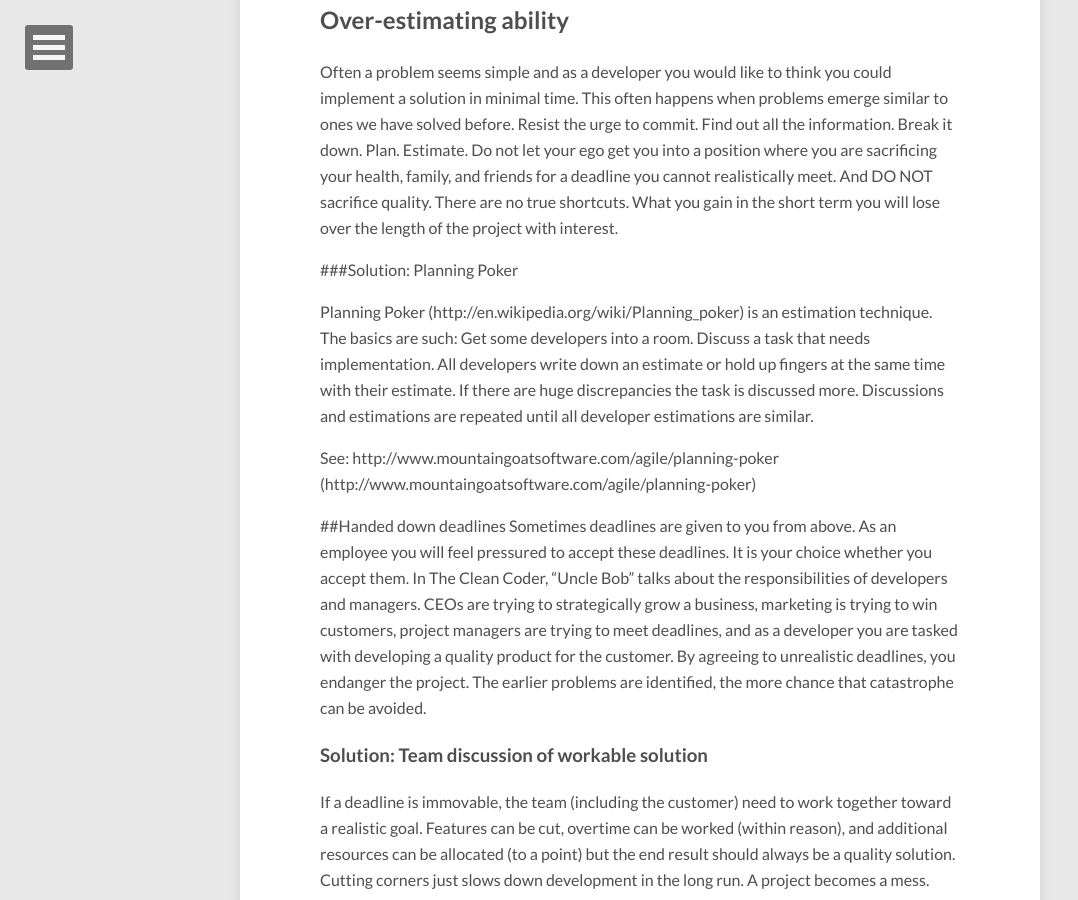
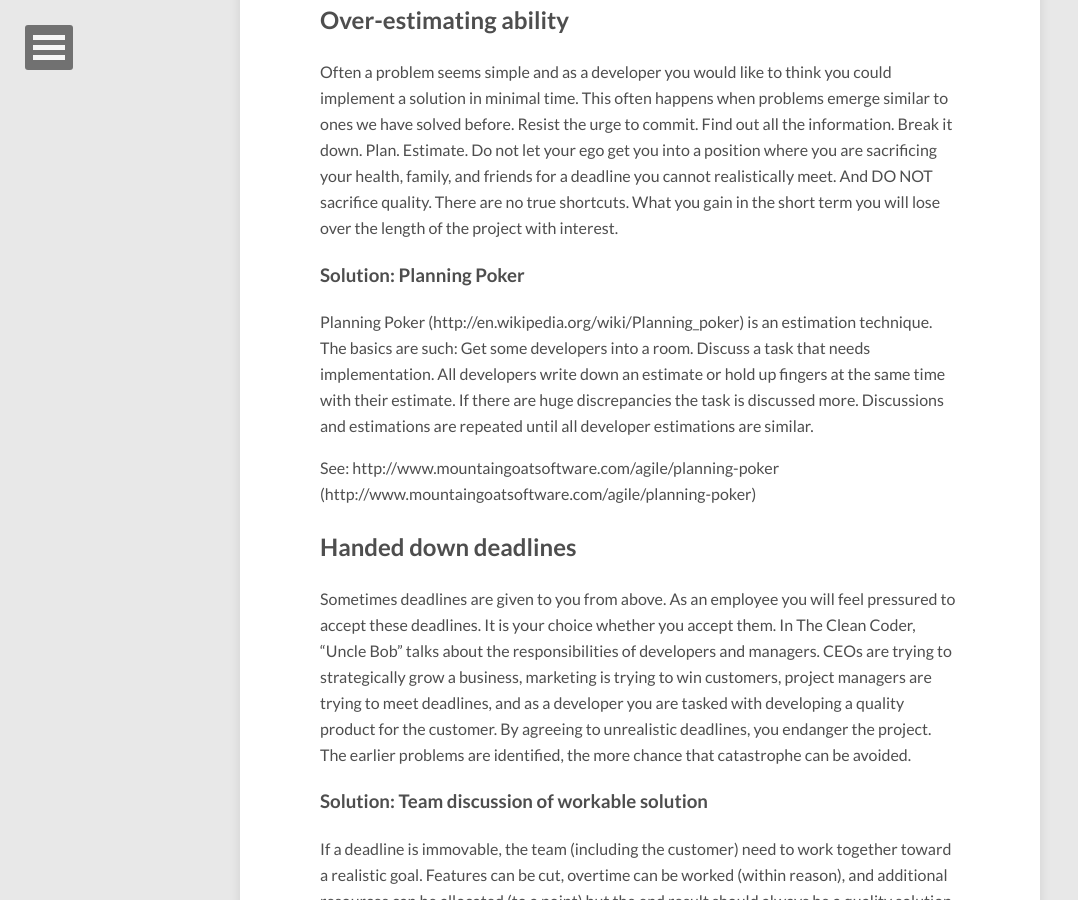
Before and after one commit to rikvandersanden/dburriss.github.io, a Jekyll site: the page built from _posts/2014-08-07-estimation.md, in a window 1280 px wide and 900 px high, scrolled down 1376 px. Shown: the whole window, without its empty margins (0-1078 px from the left). Built offline with Jekyll 4.4.1, drawn with Linux system fonts in a browser that asks for light colours; nearby versions of some CDN libraries; comment, search, counter and statistics services are not loaded; part of the change alters nothing that is shown.

```diff
--- a/_posts/2014-08-07-estimation.md
+++ b/_posts/2014-08-07-estimation.md
@@ -26,7 +26,7 @@ As mentioned. Breaking down the tasks into easier to estimate chunks will go a l
 
 Often a problem seems simple and as a developer you would like to think you could implement a solution in minimal time. This often happens when problems emerge similar to ones we have solved before. Resist the urge to commit. Find out all the information. Break it down. Plan. Estimate. Do not let your ego get you into a position where you are sacrificing your health, family, and friends for a deadline you cannot realistically meet. And DO NOT sacrifice quality. There are no true shortcuts. What you gain in the short term you will lose over the length of the project with interest.
 
-###Solution: Planning Poker
+### Solution: Planning Poker
 
 Planning Poker (http://en.wikipedia.org/wiki/Planning_poker) is an estimation technique. The basics are such:
 Get some developers into a room.
@@ -36,7 +36,8 @@ If there are huge discrepancies the task is discussed more. Discussions and esti
 
 See: http://www.mountaingoatsoftware.com/agile/planning-poker (http://www.mountaingoatsoftware.com/agile/planning-poker)
 
-##Handed down deadlines
+## Handed down deadlines
+
 Sometimes deadlines are given to you from above. As an employee you will feel pressured to accept these deadlines. It is your choice whether you accept them. In The Clean Coder, “Uncle Bob” talks about the responsibilities of developers and managers. CEOs are trying to strategically grow a business, marketing is trying to win customers, project managers are trying to meet deadlines, and as a developer you are tasked with developing a quality product for the customer. By agreeing to unrealistic deadlines, you endanger the project. The earlier problems are identified, the more chance that catastrophe can be avoided.
 
 ### Solution: Team discussion of workable solution
@@ -78,6 +79,6 @@ This was for the most likely time. For the best case you get 1 day and worst cas
 
 So let's schedule this for a 4.5 days.
 
-### onclusion
+### Conclusion
 
 So knowing our failings, and bearing in mind the goals of management, we can mitigate potential disaster by using the techniques outlined here. Estimation is never going to be an exact science but we can go a long way in making our estimates more accurate. Hope this helps. Good luck with your next project.
```
